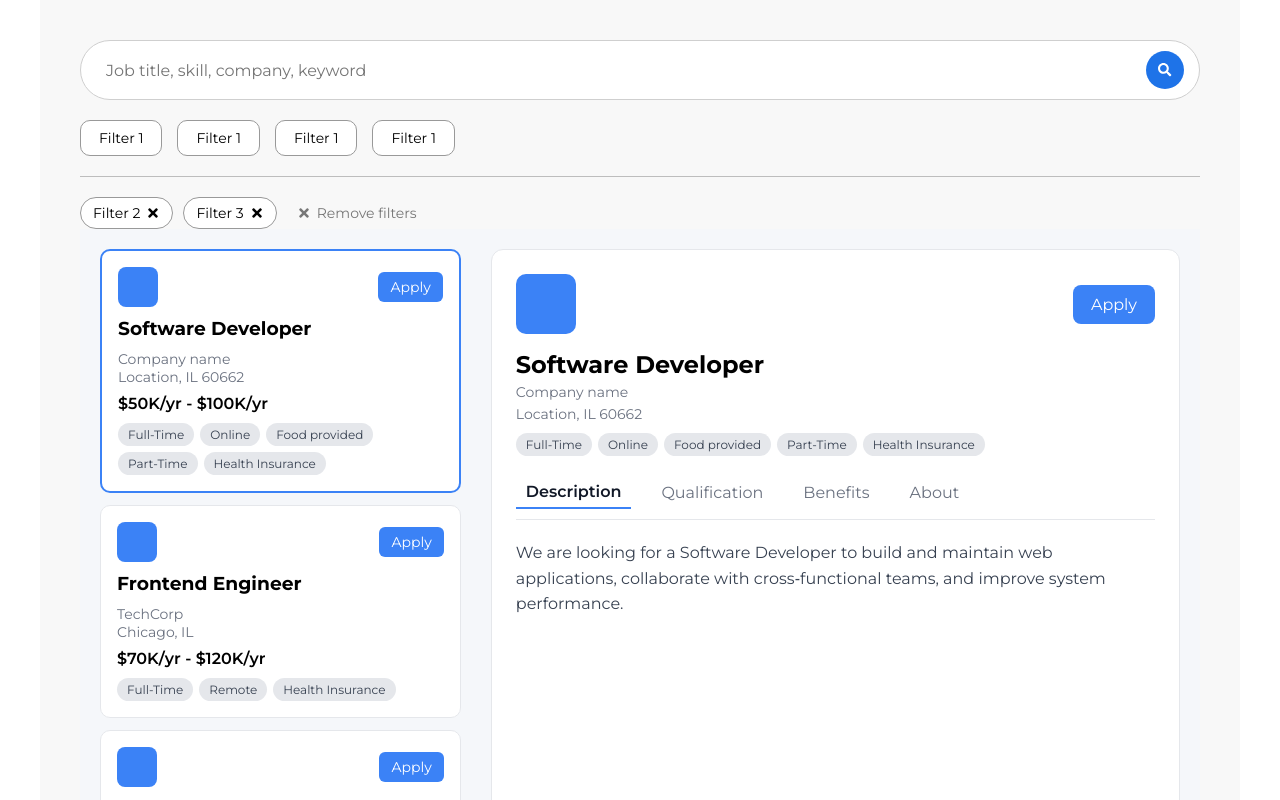
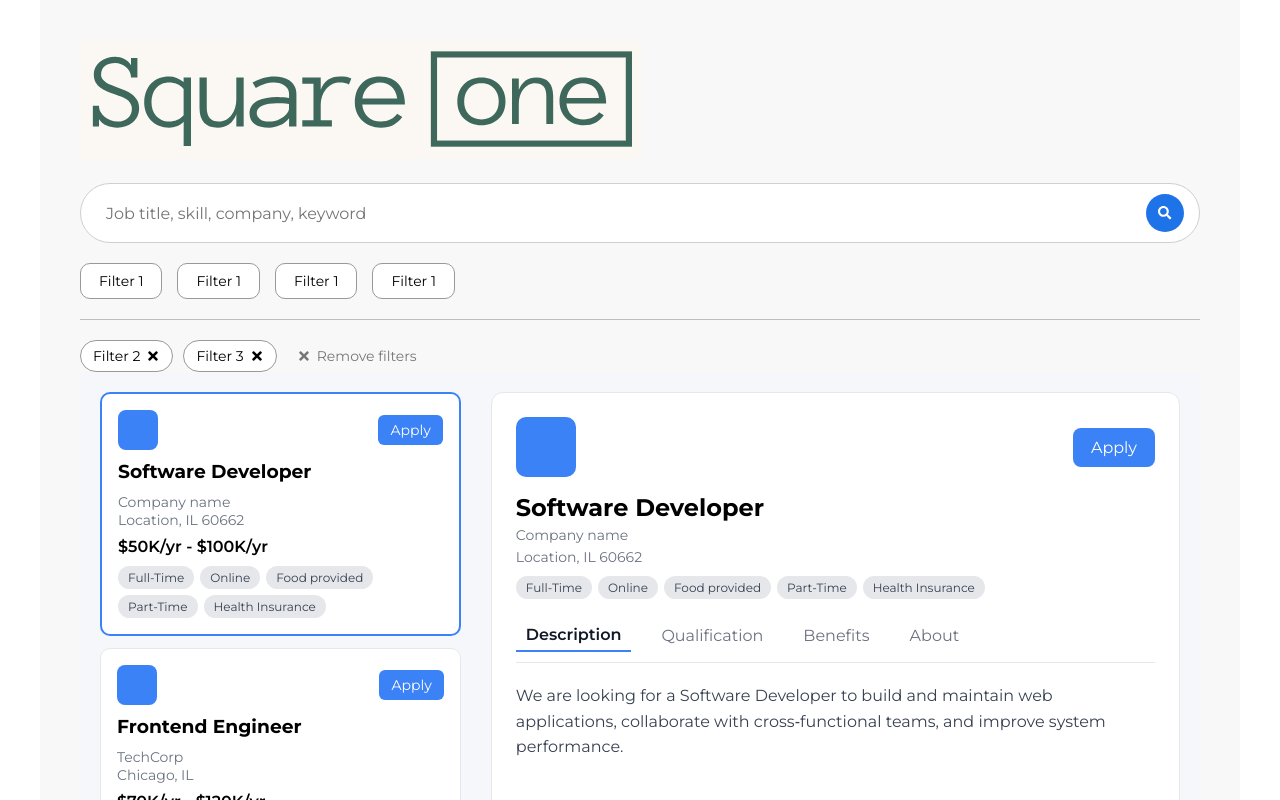
Before and after one commit to chazs0409/MissionIsPossible, a React (Vite) app in the folder frontend/: page /search in a window 1280 px wide. Shown: the top 800 px of the page. Built offline with nearby package versions, Linux system fonts and the light colour scheme.

Commit message:
Added a logo to the search page

```diff
--- a/frontend/src/components/SearchPage.tsx
+++ b/frontend/src/components/SearchPage.tsx
@@ -2,12 +2,19 @@ import { FaSearch, FaTimes } from "react-icons/fa";
 // import { FaSearch } from "react-icons/fa";
 // import FaTimes from "react-icons"
 import "./componentcss/searchpage.css";
+import squre_logo from "../assets/square_one_logo.png";
 import JobSection from "./Job";
 
 const SearchPage = () => {
   return (
     <div className="search-page container">
       {/* Search bar */}
+      <div className="search-pg-logo">
+        <div className="earch-pg-logo">
+        <img src={squre_logo} alt="Logo" />
+        </div>
+
+      </div>
       <div className="search-bar">
         <input type="text" placeholder="Job title, skill, company, keyword" />
         <button className="search-btn">
--- a/frontend/src/components/componentcss/searchpage.css
+++ b/frontend/src/components/componentcss/searchpage.css
@@ -2,6 +2,13 @@
   padding: 40px;
   font-family: "Poppins", sans-serif;
   background-color: #f8f8f8;
+}
+
+.search-pg-logo {
+  height: 20;
+  width: auto;
+  align-items: left;
+  margin-bottom: 20px;
 }
 
 /* Search bar */
```
Also changed, not shown: frontend/src/assets/square_one_logo.png (added).
